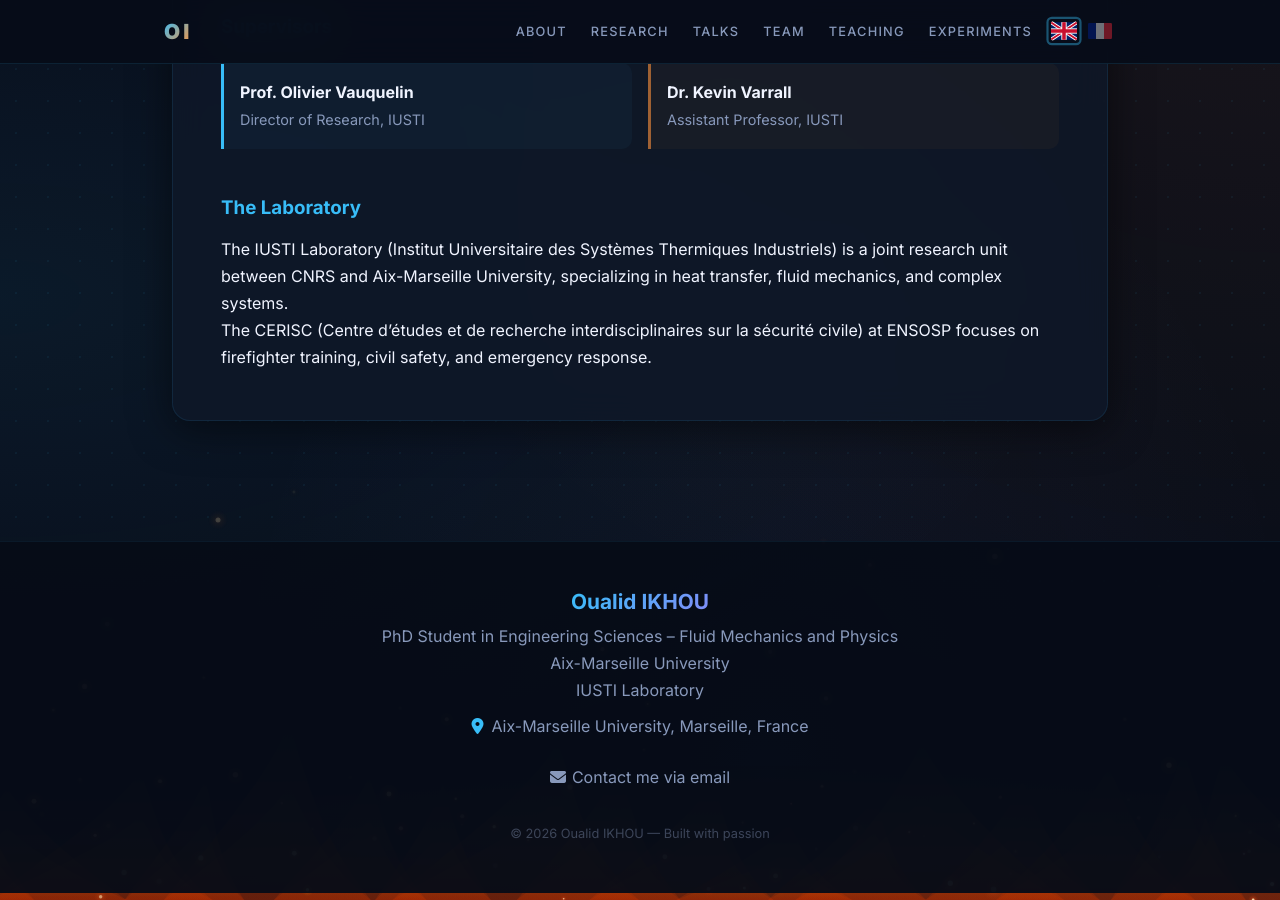
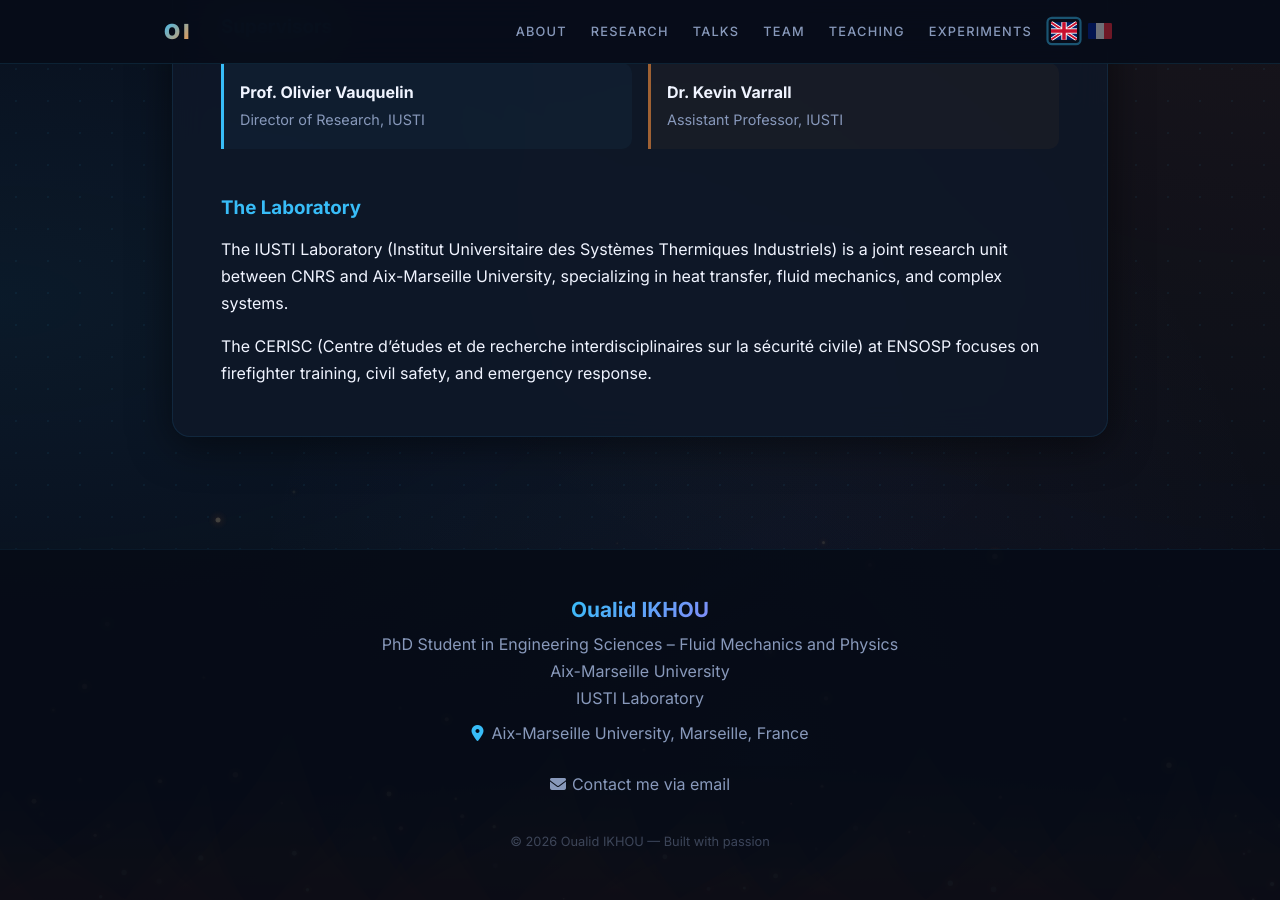
Before and after one commit to oualidikhou/oualidikhou.github.io, a Jekyll site: the page built from team.md, in a window 1280 px wide and 900 px high, scrolled down 299 px. Built offline with Jekyll 4.4.1, drawn with Linux system fonts in a browser that asks for light colours.

Commit message:
Update team.md

```diff
--- a/team.md
+++ b/team.md
@@ -28,7 +28,7 @@
     <p data-i18n="team.lab.desc.iusti">
       The IUSTI Laboratory (Institut Universitaire des Systèmes Thermiques Industriels) is a joint research unit between CNRS and Aix-Marseille University, specializing in heat transfer, fluid mechanics, and complex systems.
     </p>
-    <p data-i18n="team.lab.desc.cerisc">
+    <p data-i18n="team.lab.desc.cerisc" style="margin-top:1rem;">
       The CERISC (Centre d’études et de recherche interdisciplinaires sur la sécurité civile) at ENSOSP focuses on firefighter training, civil safety, and emergency response.
     </p>
   </div>
```
